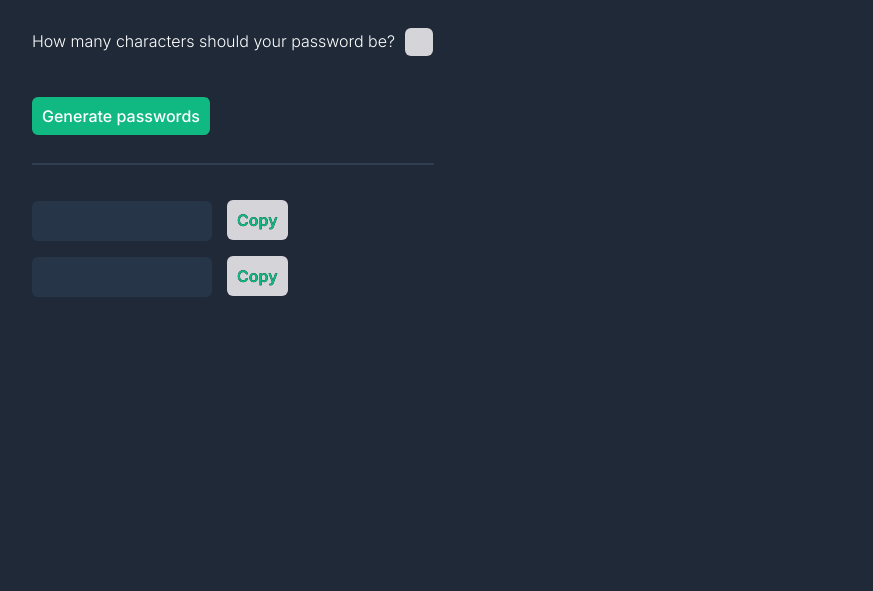
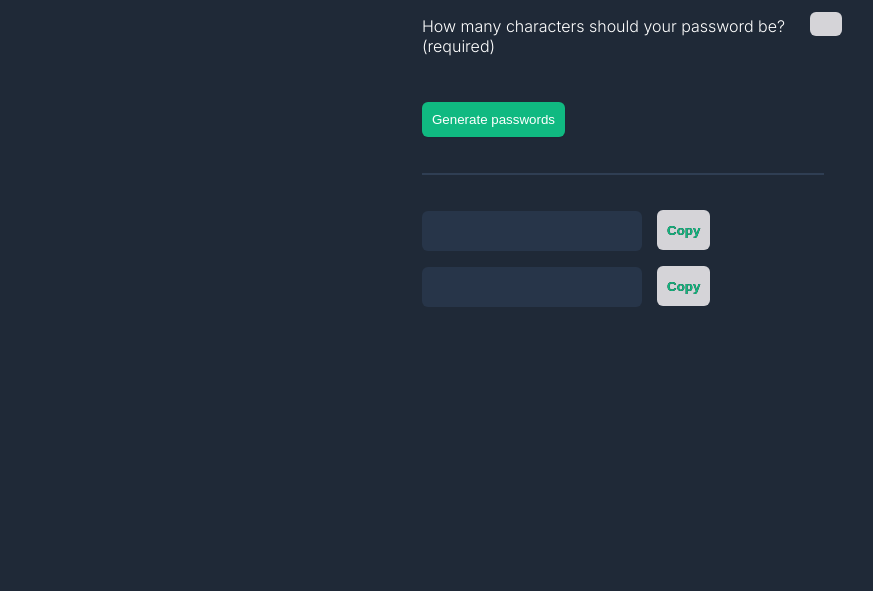
Before and after one commit to BiancaNiemann/Password_Generator, a website built with Vite: page index.html in a window 1280 px wide. Shown: the part 209-800 px from the top of the page, without its empty margins (48-921 px from the left). Built offline with nearby package versions, Linux system fonts and the light colour scheme.

Commit message:
adjustment commit

```diff
--- a/index.css
+++ b/index.css
@@ -4,6 +4,11 @@ body {
     background-color: #1F2937;
     padding-top: 50px;
     padding-left: 80px;
+}
+
+.random-box {
+    width: 420px;
+    margin: auto;
 }
 
 .heading {
@@ -36,11 +41,11 @@ p {
 }
 
 #amount {
-    width: 28px;
+    width: 32px;
     margin-left: 10px;
     margin-top: 12px;
     padding-left:5px;
-    height: 28px;
+    height: 24px;
     background-color: #D5D4D8;
     border: none;
     border-radius: 6px;
@@ -56,6 +61,7 @@ p {
     box-shadow: 0px 1px 2px rgba(0, 0, 0, 0.05);
     border-radius: 6px;
     margin-bottom: 20px;
+    cursor: pointer;
 }
 
 hr {
@@ -68,18 +74,20 @@ hr {
 .password-box {
     display: flex;
     flex-wrap: wrap;
-    max-width: 400px
 }
 
 #password-one, #password-two {
     background-color: #273549;
     width: 180px;
-    height: 30px;
+    height: fit-content;
+    padding: 20px;
     border-radius: 6px;
     color: #55F991;
     text-align: center;
-    padding-top: 10px;
     margin-bottom: 0px;
+    overflow: hidden;
+    text-overflow: ellipsis;
+    white-space: nowrap
 }
 
 .copy {
@@ -93,4 +101,5 @@ hr {
     color: #10B981;
     font-weight: 600;
     text-shadow: 0px 0px black;
+    cursor: pointer;
 }
--- a/index.html
+++ b/index.html
@@ -1,18 +1,21 @@
 <html>
-    <head><link rel="stylesheet" href="https://cdnjs.cloudflare.com/ajax/libs/normalize/8.0.1/normalize.css">
+    <head>
         <link rel="stylesheet" href="index.css">
         <link rel="preconnect" href="https://fonts.googleapis.com">
         <link rel="preconnect" href="https://fonts.gstatic.com" crossorigin>
         <link href="https://fonts.googleapis.com/css2?family=Inter:wght@300;400;500;600;800&family=Karla:ital,wght@0,400;0,600;0,700;0,800;1,500&display=swap" rel="stylesheet">
     </head>
     <body>
+        <div class = random-box>
             <h1 class="heading">Generate a <span class="green">random password</span></h1>
             <h3 class="info">Never use an insecure password again</h3>
+            <form>
                 <div class="input-box">
-            <p>How many characters should your password be?</p>
-            <input type="text" id="amount"/>
+                    <p>How many characters should your password be? (required)</p>
+                    <input required type="number" id="amount">
                 </div>
-        <button class="button" onclick="generator()">Generate passwords</button>
+                <button type="submit" class="button" onclick="generator(event)">Generate passwords</button>
+            </form>
             <hr>
             <div class="password-box">
                 <p id="password-one"></p>
@@ -20,6 +23,7 @@
                 <p id="password-two"></p>
                 <button onclick="copyTwo()"  class="copy">Copy</button>
             </div>
+        </div>
         <script src="index.js"></script>
     </body>
 </html>
--- a/index.js
+++ b/index.js
@@ -4,7 +4,7 @@ const characters = ["A","B","C","D","E","F","G","H","I","J","K","L","M","N","O"
 let passwordOne = document.getElementById('password-one')
 let passwordTwo = document.getElementById('password-two')
 
-function generator() {
+function generator(event) {
 
     let characterNum = document.getElementById('amount').value
 
@@ -19,22 +19,14 @@ function generator() {
     let random2 = Math.floor(Math.random() * characters.length)
     passwordTwo.textContent += characters[random2]
     }
+
+    event.preventDefault()
 }
 
 function copyOne() {
-    var inp = document.createElement('input');
-    document.body.appendChild(inp)
-    inp.value = passwordOne.textContent
-    inp.select();
-    document.execCommand('copy');
-    inp.remove()
+    navigator.clipboard.writeText(passwordOne.textContent)
 }
 
 function copyTwo() {
-    var inp = document.createElement('input');
-    document.body.appendChild(inp)
-    inp.value = passwordTwo.textContent
-    inp.select();
-    document.execCommand('copy');
-    inp.remove()
+    navigator.clipboard.writeText(passwordTwo.textContent)
 }
```
Lines whose indentation alone changed are shown as unchanged.
